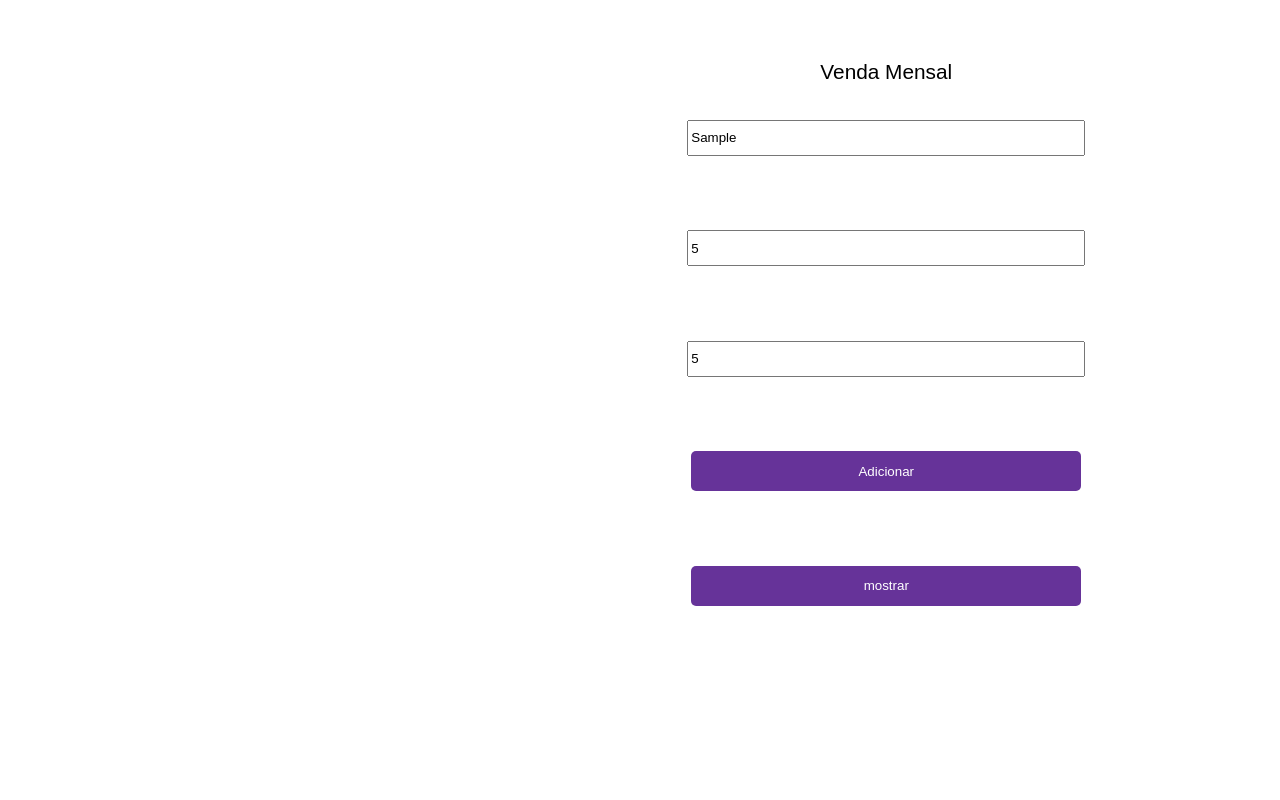
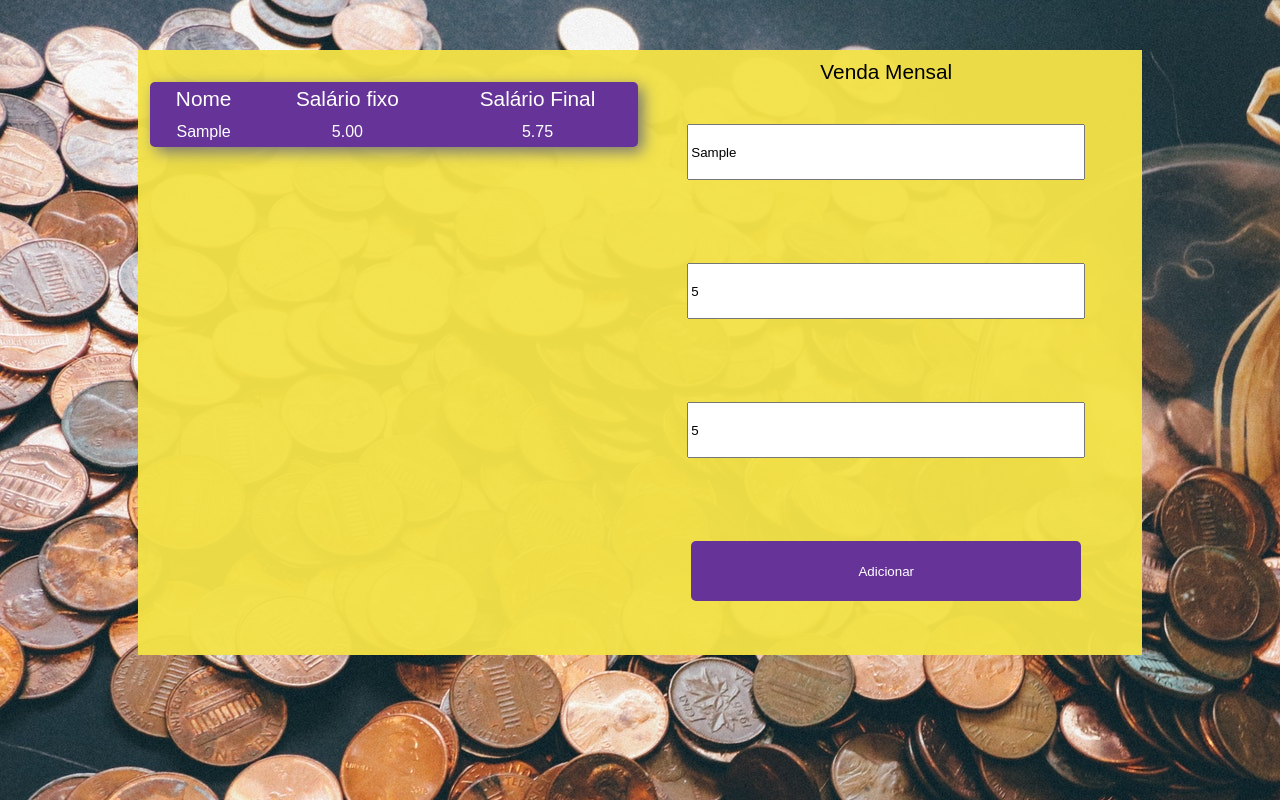
Before and after one commit to VitorHugoG/desafio-javascript-gobeyond, a plain HTML site: page index.html in a window 1280 px wide. Both pictures are taken after typing "Sample", "5", "5" into the empty fields and a click on the button "Adicionar". Drawn offline with Linux system fonts and the light colour scheme.

Commit message:
Adicionando plano de fundo ao layout

```diff
--- a/css/style.css
+++ b/css/style.css
@@ -45,6 +45,9 @@ table {
 h1,.titulo {
   font-size: 1.3rem;
 }
+body{
+    background-image: url("/img/bakcground.jpg");
+}
 
 #container{
     width: 100%;
@@ -58,6 +61,7 @@ h1,.titulo {
     grid-gap: 5px;
     text-align: center;
     padding: 12px;
+    background-color: rgba(243, 226, 71, 0.959);
 }
 table,form,#form input[type="button"],button{
     border: none;
@@ -72,25 +76,28 @@ table,form,#form input[type="button"],button{
 }
 #form input{
     width: 80%;
-    height: 30px;
+    height: 50px;
 }
 
 #form input[type="button"],button{
     width: 80%;
-    height: 40px;
+    height: 60px;
     cursor: pointer;
     background-color: rebeccapurple;
     color: white;
 }
+
 table{
     width: 100%;
     height: auto;
-    background-color: white;
+    background-color: rebeccapurple;;
+    color: white;
     margin: 20px auto;
     padding: 15px;
-    box-shadow: 5px 5px 15px rgb(199, 199, 199);
+    box-shadow: 5px 5px 15px rgb(119, 119, 119);
 }
 
 table td{
     padding: 7px;
+
 }
--- a/index.html
+++ b/index.html
@@ -18,13 +18,10 @@
 <div>
 <h1>Venda Mensal</h1>
 <form action="/" id="form">
-    <input type="text" placeholder="nome" id="nome">
-    <input type="number" placeholder="salario" id="salario">
-    <input type="number" placeholder="total de vendas" id="venda">
+    <input type="text" placeholder="nome" id="nome" required>
+    <input type="number" placeholder="salario" id="salario" min="0" step="50" required>
+    <input type="number" placeholder="total de vendas" id="venda" min="0" step="50" required>
     <input type="button" onclick="adicionarVendedor()" value="Adicionar">
-    <button type="button" onclick="mostrarVendedor()">
-        mostrar
-    </button>
 </form>
 
 </div>
--- a/script/teste.js
+++ b/script/teste.js
@@ -13,7 +13,7 @@ function adicionarVendedor(){
          salarioVendedor: salario.toFixed(2),
          salarioFinalVendedor: salarioFinal.toFixed(2)
     })
-
+  mostrarVendedor()
 }
 
 function calculoSalarioFinal(salario,vendas){
```
Also changed, not shown: img/bakcground.jpg (added).
